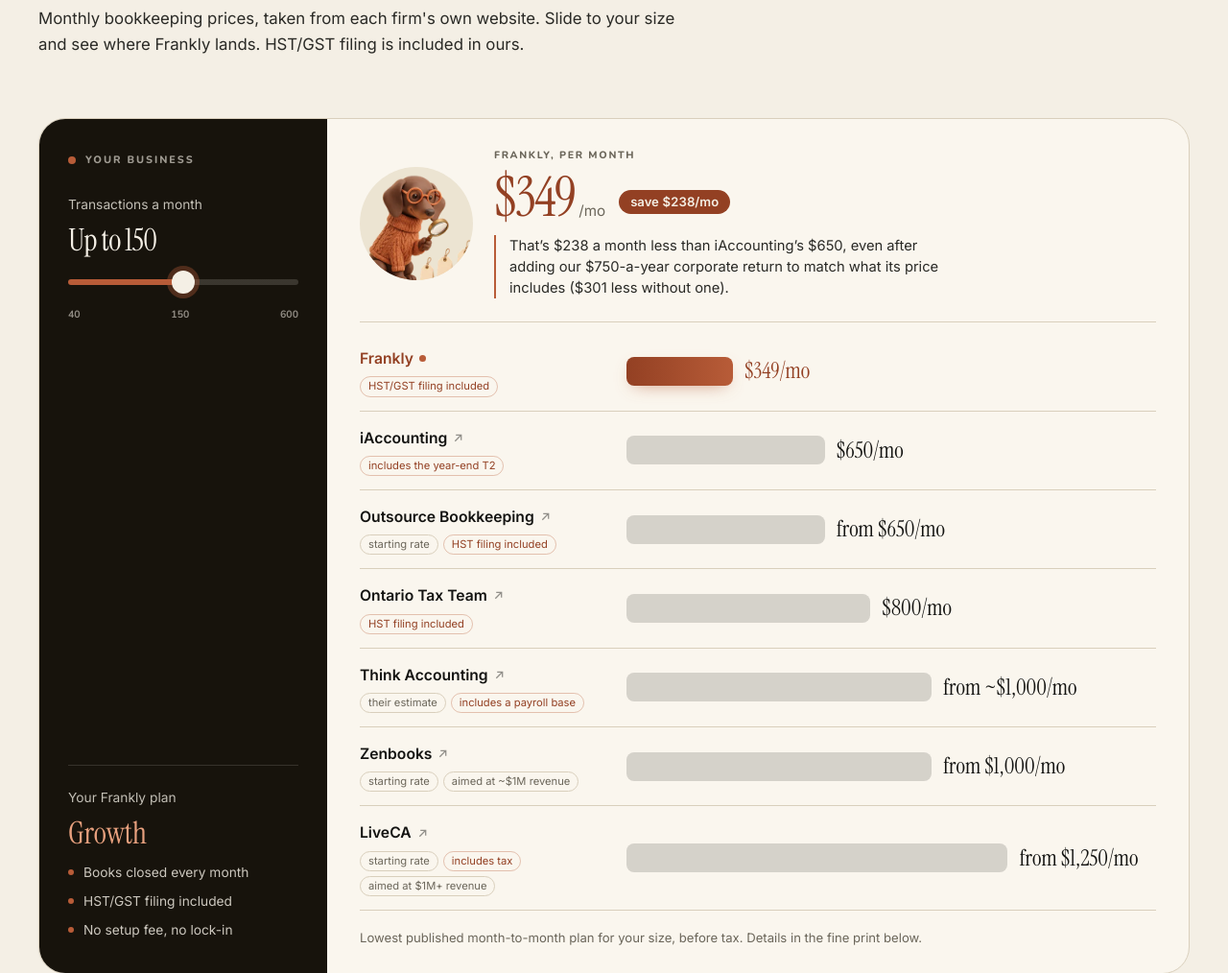
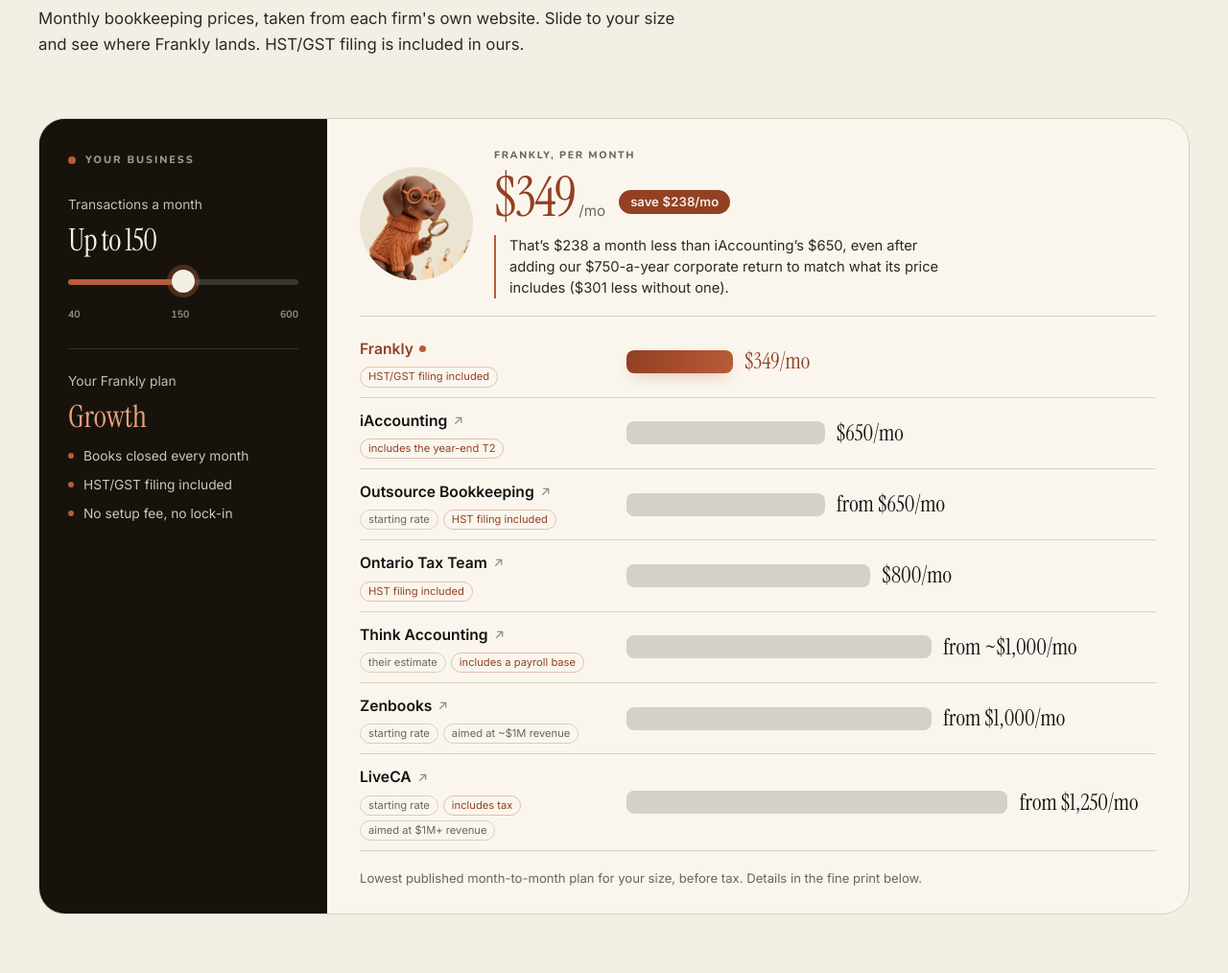
Before and after one commit to Frankly-Financial-AI-Org/frankly-website, a plain HTML site: page index.html in a window 1280 px wide. Shown: the part 5153-6167 px from the top of the page at 96% size. Drawn offline with nearby package versions, Linux system fonts and the light colour scheme.

Commit message:
How we compare: left panel stays in view (sticky, compact, no gap), tighter bar rows so the chart fits one screen
Co-Authored-By: Claude Opus 5.5 <noreply@anthropic.com>

```diff
--- a/index.html
+++ b/index.html
@@ -961,7 +961,7 @@ body.bk-open { overflow: hidden; }
 .rv { opacity: 0; transform: translateY(40px); }
 html.is-static .rv { opacity: 1 !important; transform: none !important; }
 /* compare:css:start */
-.compare { padding: 170px 40px; position: relative; overflow: hidden; }
+.compare { padding: 170px 40px; position: relative; overflow: hidden; overflow: clip; }
 .compare-inner { max-width: 1240px; margin: 0 auto; position: relative; }
 .compare-title { font-family: var(--serif); font-weight: 400; font-size: clamp(2.6rem, 5.5vw, 4.6rem); letter-spacing: -0.03em; line-height: 0.98; margin-top: 26px; max-width: 18ch; }
 .compare-title em { color: var(--accent); }
@@ -971,8 +971,8 @@ html.is-static .rv { opacity: 1 !important; transform: none !important; }
 .sr { position: absolute; width: 1px; height: 1px; overflow: hidden; clip: rect(0 0 0 0); white-space: nowrap; }
 
 /* ---- bundle builder ---- */
-.bx { margin-top: 64px; display: grid; grid-template-columns: 300px minmax(0, 1fr); border: 1px solid var(--rule); border-radius: 28px; background: var(--cream-soft); overflow: hidden; }
-.bx-ctl { padding: 34px 30px; background: var(--dark); color: var(--cream); display: flex; flex-direction: column; gap: 26px; }
+.bx { margin-top: 64px; display: grid; grid-template-columns: 300px minmax(0, 1fr); border: 1px solid var(--rule); border-radius: 28px; background: linear-gradient(90deg, var(--dark) 300px, var(--cream-soft) 300px); overflow: hidden; overflow: clip; }
+.bx-ctl { padding: 34px 30px; background: var(--dark); color: var(--cream); display: flex; flex-direction: column; gap: 26px; position: sticky; top: 90px; align-self: start; }
 .bx-kicker { font-family: var(--mono); font-weight: 800; font-size: 0.68rem; letter-spacing: 0.18em; text-transform: uppercase; color: rgba(244,239,229,0.62); display: flex; align-items: center; gap: 10px; }
 .bx-kicker .dot { width: 8px; height: 8px; border-radius: 99px; background: var(--accent); box-shadow: 0 0 0 0 rgba(184,92,56,0.6); animation: cmpPulse 2.4s infinite; }
 @keyframes cmpPulse { 0% { box-shadow: 0 0 0 0 rgba(184,92,56,0.55); } 70% { box-shadow: 0 0 0 10px rgba(184,92,56,0); } 100% { box-shadow: 0 0 0 0 rgba(184,92,56,0); } }
@@ -990,13 +990,13 @@ html.is-static .rv { opacity: 1 !important; transform: none !important; }
 .rng-ticks { display: flex; justify-content: space-between; font-family: var(--mono); font-weight: 700; font-size: 0.66rem; color: rgba(244,239,229,0.55); margin-top: 4px; }
 
 .bx-out { padding: 30px 34px 26px; min-width: 0; }
-.bx-plan { margin-top: auto; padding-top: 22px; border-top: 1px solid rgba(244,239,229,0.14); }
+.bx-plan { padding-top: 22px; border-top: 1px solid rgba(244,239,229,0.14); }
 .bx-plan-n { font-family: var(--serif); font-size: 2rem; line-height: 1; color: #E7A07E; }
 .bx-inc { list-style: none; margin-top: 14px; display: grid; gap: 8px; font-size: 0.86rem; color: rgba(244,239,229,0.82); }
 .bx-inc li::before { content: ''; display: inline-block; width: 6px; height: 6px; border-radius: 9px; background: var(--accent); margin-right: 10px; vertical-align: 2px; }
 .bx-save { display: inline-block; margin-left: 14px; vertical-align: middle; font-family: var(--sans); font-size: 0.82rem; font-weight: 600; letter-spacing: 0; padding: 6px 12px; border-radius: 99px; background: var(--accent-deep); color: var(--cream); }
 .bx-save[hidden] { display: none; }
-.bx-top { display: grid; grid-template-columns: auto 1fr; gap: 22px; align-items: center; padding-bottom: 24px; border-bottom: 1px solid var(--rule); }
+.bx-top { display: grid; grid-template-columns: auto 1fr; gap: 22px; align-items: center; padding-bottom: 18px; border-bottom: 1px solid var(--rule); }
 .frank { width: 118px; height: 118px; border-radius: 999px; background: var(--cream-deep); overflow: hidden; position: relative; flex: none; }
 .frank img { width: 100%; height: 100%; object-fit: cover; transform: translateY(6%) scale(1.08); transition: transform 0.6s var(--ease); }
 .bx:hover .frank img { transform: translateY(2%) scale(1.14) rotate(-3deg); }
@@ -1007,7 +1007,7 @@ html.is-static .rv { opacity: 1 !important; transform: none !important; }
 
 .bx-bars { list-style: none; padding: 0; margin: 10px 0 0; }
 .br { border-bottom: 1px solid var(--rule); --w: 0%; }
-.br-row { display: grid; grid-template-columns: minmax(170px, 260px) minmax(0, 1fr); gap: 18px; align-items: center; padding: 14px 0; }
+.br-row { display: grid; grid-template-columns: minmax(170px, 260px) minmax(0, 1fr); gap: 18px; align-items: center; padding: 10px 0; }
 .br-id { min-width: 0; }
 .br-name { font-weight: 600; font-size: 0.98rem; text-decoration: none; display: inline-flex; align-items: center; gap: 6px; color: var(--ink); }
 a.br-name svg { width: 11px; height: 11px; opacity: 0.45; transition: transform 0.3s var(--ease), opacity 0.3s; }
@@ -1019,7 +1019,7 @@ a.br-name:hover { color: var(--accent-deep); }
 .tag-in { border-color: rgba(184,92,56,0.35); color: var(--accent-deep); }
 .tag-np { border-style: dashed; }
 .br-track { display: flex; align-items: center; gap: 12px; min-width: 0; }
-.br-fill { position: relative; display: block; height: 30px; width: calc(var(--w) * 0.72); min-width: 6px; border-radius: 8px; background: rgba(19,19,17,0.16); transition: width 0.9s var(--ease), background 0.3s; flex: none; overflow: hidden; max-width: calc(100% - 150px); }
+.br-fill { position: relative; display: block; height: 24px; width: calc(var(--w) * 0.72); min-width: 6px; border-radius: 8px; background: rgba(19,19,17,0.16); transition: width 0.9s var(--ease), background 0.3s; flex: none; overflow: hidden; max-width: calc(100% - 150px); }
 .br:hover .br-fill { background: rgba(19,19,17,0.26); }
 .br.is-us .br-fill { background: linear-gradient(90deg, var(--accent-deep), var(--accent)); box-shadow: 0 6px 18px -8px rgba(184,92,56,0.7); }
 .br.is-us .br-fill::after { content: ''; position: absolute; inset: 0; background: linear-gradient(100deg, transparent 30%, rgba(255,255,255,0.35) 50%, transparent 70%); transform: translateX(-100%); }
@@ -1087,8 +1087,8 @@ th.is-us .mx-firm:hover { color: var(--cream); }
 .cmp-fine a { color: var(--ink-soft); }
 
 @media (max-width: 1020px) {
-  .bx { grid-template-columns: 1fr; }
-  .bx-ctl { display: grid; grid-template-columns: 1fr 1fr; gap: 22px 28px; }
+  .bx { grid-template-columns: 1fr; background: var(--cream-soft); }
+  .bx-ctl { display: grid; grid-template-columns: 1fr 1fr; gap: 22px 28px; position: static; }
   .bx-kicker { grid-column: 1 / -1; }
 }
 @media (max-width: 760px) {
```
